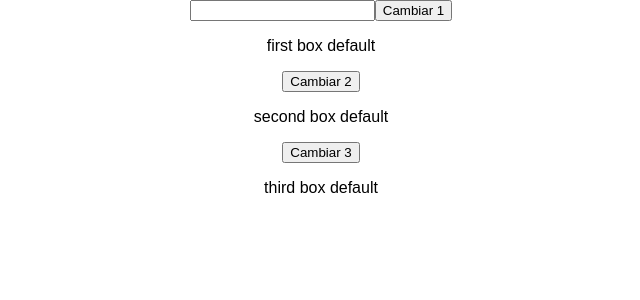
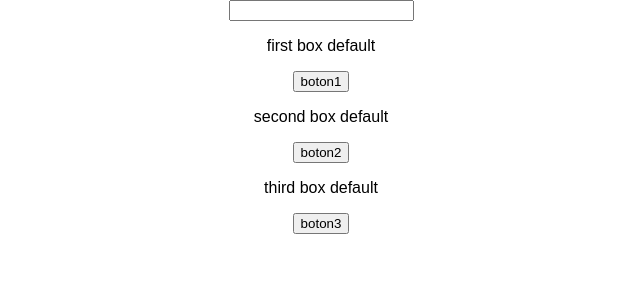
Before and after one commit to h4rr21/devF_batch3, a React (Create React App) app in the folder myfrontreact/: page / in a window 1280 px wide. Shown: the top 300 px of the page, without its empty margins (319-959 px from the left). Built offline with nearby package versions, Linux system fonts and the light colour scheme.

Commit message:
modify my FIRST Component

```diff
--- a/myfrontreact/src/App.js
+++ b/myfrontreact/src/App.js
@@ -39,12 +39,9 @@ class App extends Component {
     return (
       <div className="App">
           <input onChange= {(evt) => { this.state.inputValue=evt.target.value }} />
-          <button onClick={this.handleClickOne} >Cambiar 1</button>
-          <MyFirstComponent  text={this.state.firstBox}/>
-          <button onClick={this.handleClickTwo} >Cambiar 2</button>
-          <MyFirstComponent  text={this.state.secondBox}/>
-          <button onClick={this.handleClickThree} >Cambiar 3</button>
-          <MyFirstComponent  text={this.state.thirdBOx}/>
+          <MyFirstComponent  text={this.state.firstBox} handler={this.handleClickOne} buttonText="boton1" />
+          <MyFirstComponent  text={this.state.secondBox} handler={this.handleClickTwo} buttonText="boton2" />
+          <MyFirstComponent  text={this.state.thirdBOx} handler={this.handleClickThree} buttonText="boton3" />
       </div>
     );
   }
--- a/myfrontreact/src/components/myfirstcomponent.js
+++ b/myfrontreact/src/components/myfirstcomponent.js
@@ -3,7 +3,10 @@ import React, { Component } from 'react';
 class MyFirstComponent extends Component{
 	render(){
 		return(
-			<p> {this.props.text} </p>
+			<div>
+				<p> {this.props.text} </p>
+				<button onClick={this.props.handler}> {this.props.buttonText} </button>
+			</div>
 		)
 	}
 }
```
Also changed, not shown: 1 other file (tests, documents, lock files or other folders).
